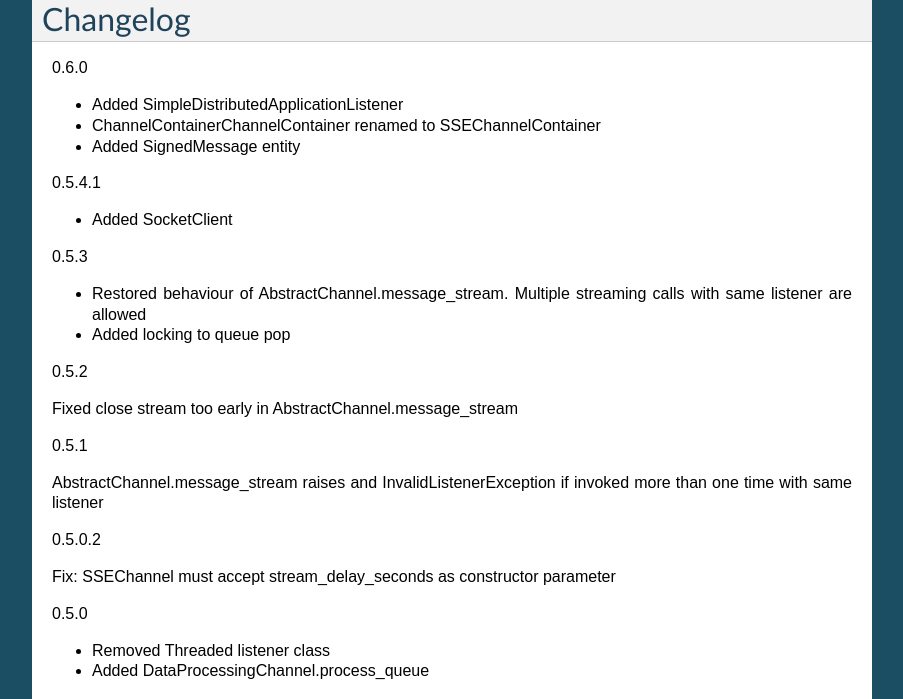
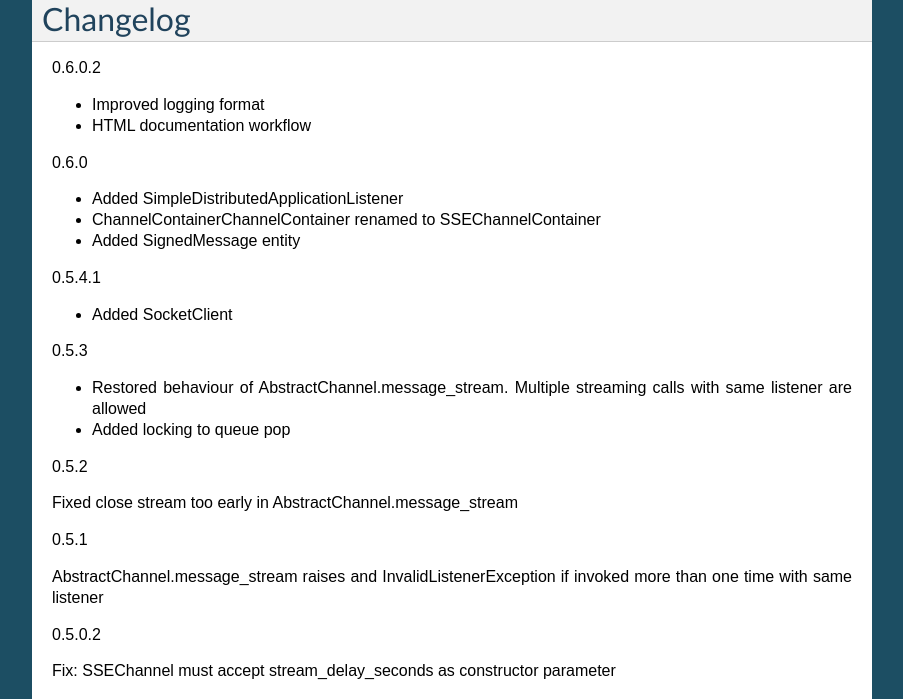
Before and after one commit to laxertu/eric, a Sphinx documentation site: the page built from docs/source/docs.rst, in a window 1280 px wide and 900 px high, scrolled down 839 px, cut to the strip 201-900 px from the top of the window. Shown: the whole strip, without its empty margins (224-1127 px from the left). Built offline with Sphinx 7.4.7, drawn with Linux system fonts in a browser that asks for light colours.

Commit message:
minor changes

```diff
--- a/docs/source/docs.rst
+++ b/docs/source/docs.rst
@@ -30,6 +30,13 @@ Exceptions
 
 Changelog
 =========
+
+0.6.0.2
+
+* Improved logging format
+* HTML documentation workflow
+
+
 0.6.0
 
 * Added SimpleDistributedApplicationListener
--- a/pyproject.toml
+++ b/pyproject.toml
@@ -1,7 +1,7 @@
 [tool.poetry]
 name = "eric-sse"
 description = "A lightweight message dispatcher based on SSE protocol data transfer objects format"
-version = "0.6.0.1"
+version = "0.6.0.2"
 authors = ["Luca Stretti <laxertu@gmail.com>"]
 keywords = ["sse", "queue", "API", "concurrency"]
 license = "MIT"
```
